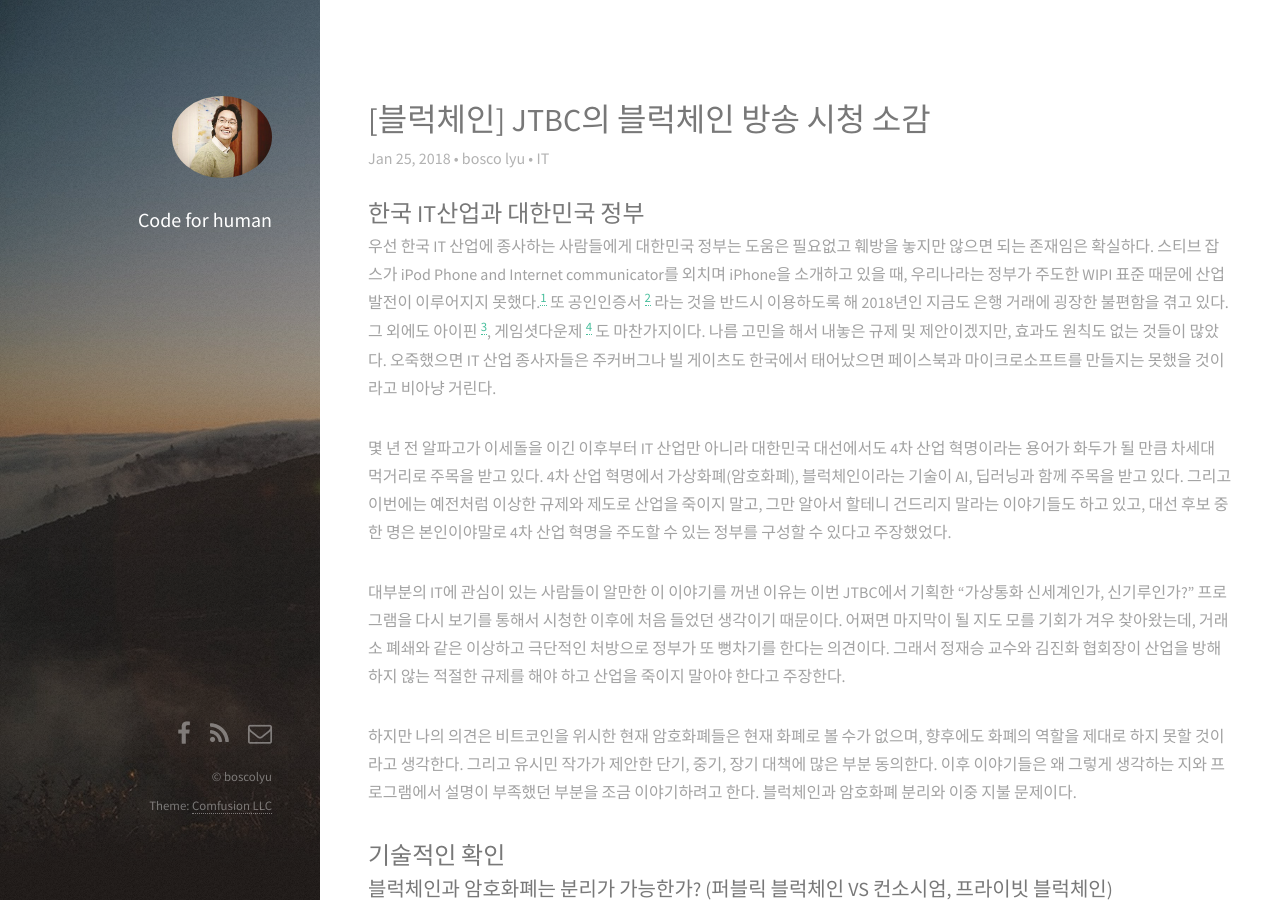
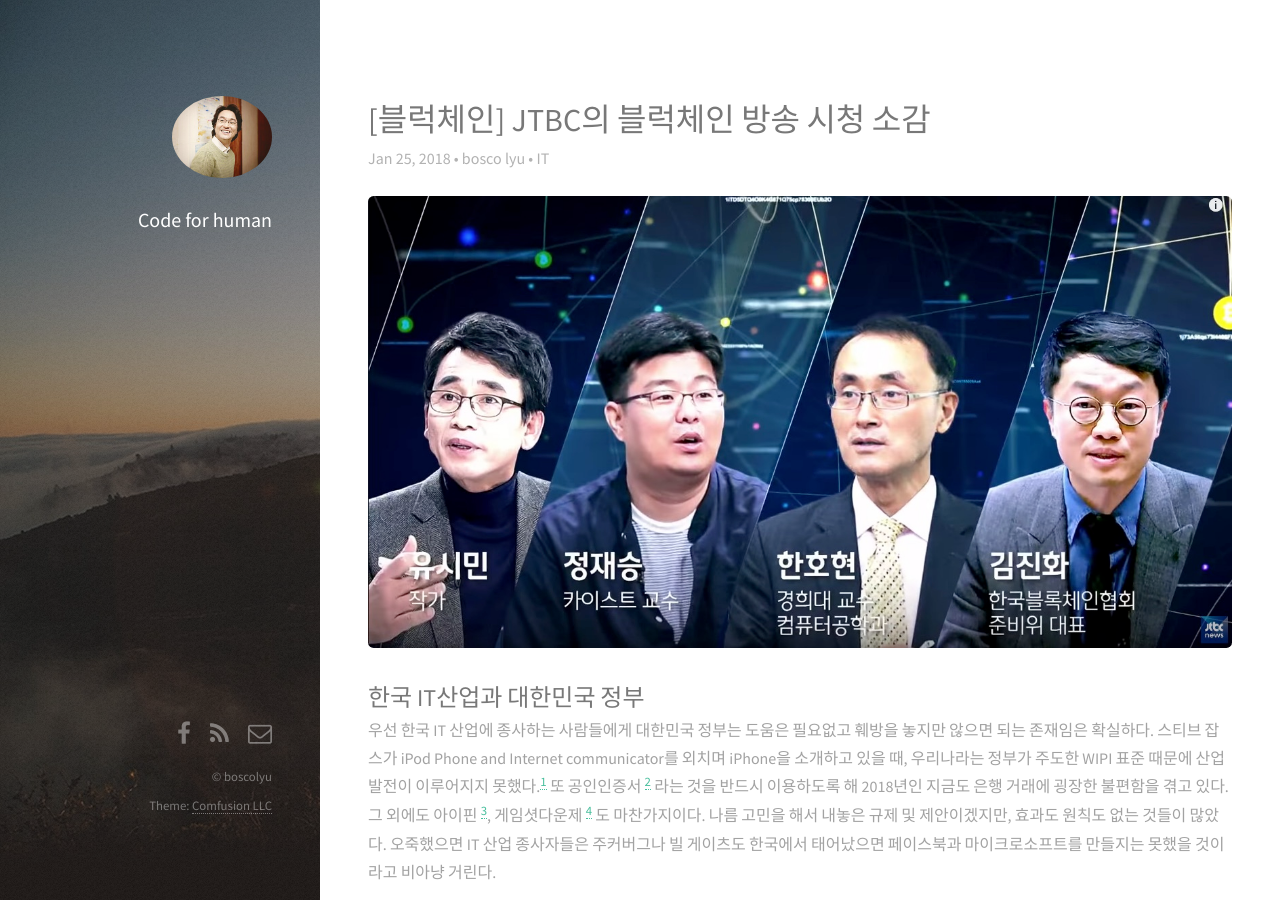
Before and after one commit to boscolyu/boscolyu.github.io, a Jekyll site: the page built from _posts/2018-1-25-blockchain-debate.markdown, in a window 1280 px wide and 900 px high. Built offline with Jekyll 4.4.1, drawn with Linux system fonts in a browser that asks for light colours; nearby versions of some CDN libraries.

Commit message:
- 사진 추가함.

```diff
--- a/_posts/2018-1-25-blockchain-debate.markdown
+++ b/_posts/2018-1-25-blockchain-debate.markdown
@@ -5,6 +5,9 @@
 Date: January 25, 2018
 Meta: "IT"
 ---
+
+
+<img src="/images/fulls/2018-01-25.jpg" class="fit image">
 
 ## 한국 IT산업과 대한민국 정부
 우선 한국  IT 산업에 종사하는 사람들에게 대한민국 정부는 도움은 필요없고 훼방을 놓지만 않으면 되는 존재임은 확실하다. 스티브 잡스가 iPod Phone and Internet communicator를 외치며 iPhone을 소개하고 있을 때, 우리나라는 정부가 주도한 WIPI 표준 때문에 산업 발전이 이루어지지 못했다.[^1] 또 공인인증서 [^2] 라는 것을 반드시 이용하도록 해 2018년인 지금도 은행 거래에 굉장한 불편함을 겪고 있다. 그 외에도 아이핀 [^3], 게임셧다운제 [^4] 도 마찬가지이다. 나름 고민을 해서 내놓은 규제 및 제안이겠지만, 효과도 원칙도 없는 것들이 많았다.  오죽했으면 IT 산업 종사자들은 주커버그나 빌 게이츠도 한국에서 태어났으면 페이스북과 마이크로소프트를 만들지는 못했을 것이라고 비아냥 거린다.
```
Also changed, not shown: images/fulls/2018-01-25.jpg (added).
